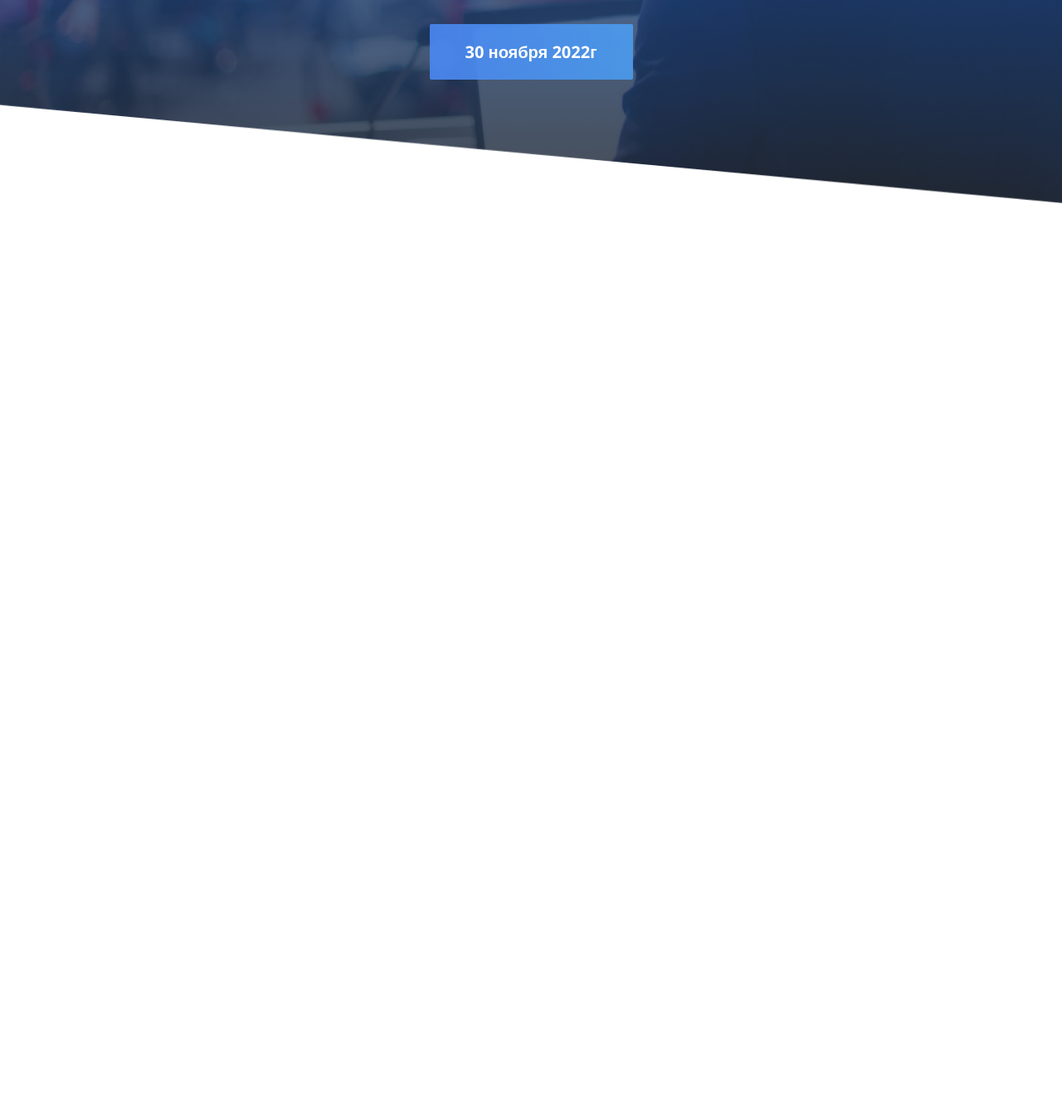
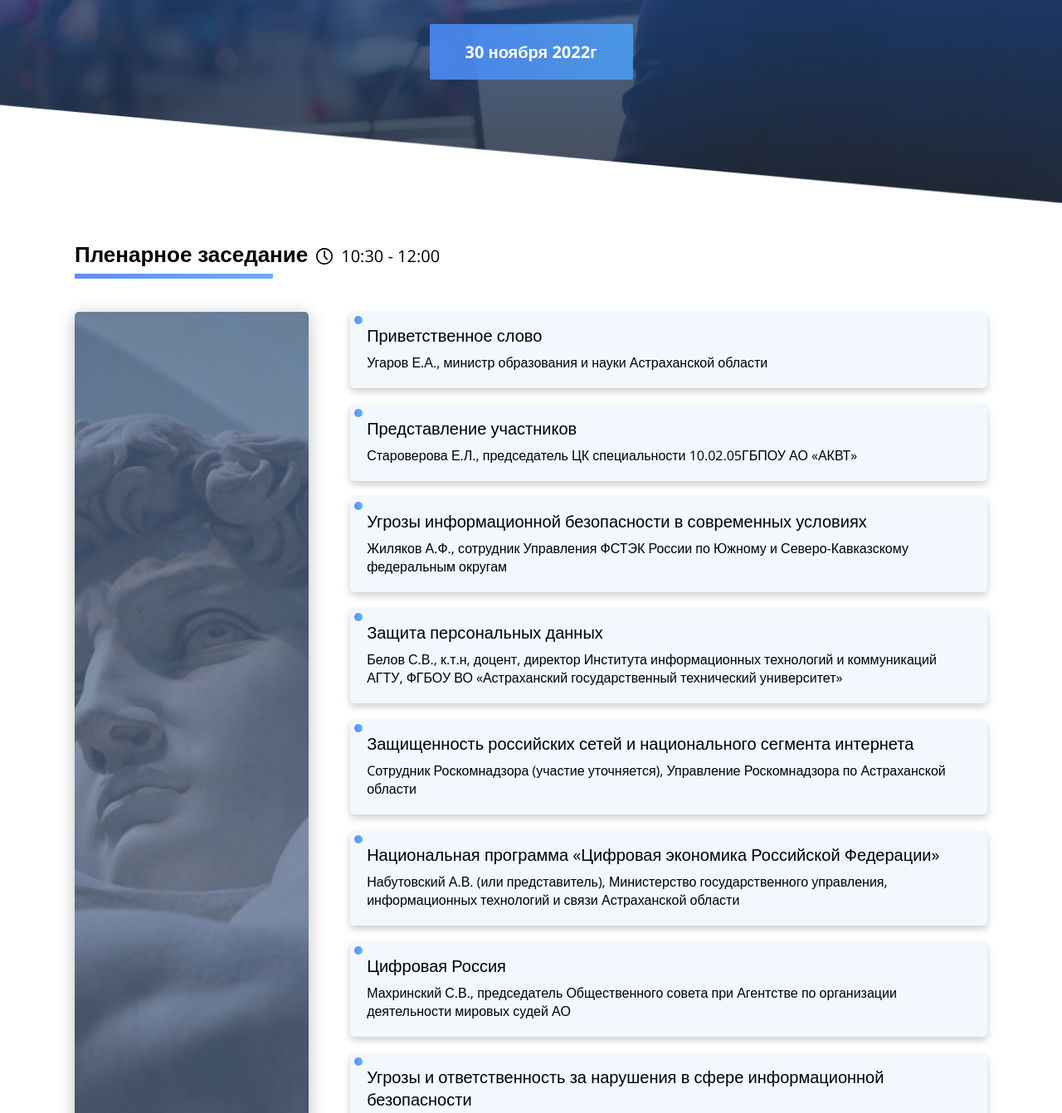
Before and after one commit to Prizzz/conference-InfoSec, a website built with webpack: page conference/src/index.html in a window 1280 px wide. Shown: the part 500-1842 px from the top of the page at 83% size. Before the commit the page ends 800 px from the top, so only its background shows below. Built offline with nearby package versions, Linux system fonts and the light colour scheme.

Commit message:
fear: add plenum section

```diff
--- a/conference/src/index.html
+++ b/conference/src/index.html
@@ -4,13 +4,14 @@
   <meta charset="UTF-8">
   <meta http-equiv="X-UA-Compatible" content="IE=edge">
   <meta name="viewport" content="width=device-width, initial-scale=1.0">
+  <link type="Image/x-icon" href="img/favicon.ico" rel="icon">
   <title>Конференция</title>
 </head>
 <body>
   <section class="hero">
     <div class="container">
       <nav class="nav">
-        <a href="#" class="nav-link">Пленум</a>
+        <a href="#plenum" class="nav-link">Пленум</a>
         <a href="#" class="nav-link">Расписание</a>
         <a href="#" class="nav-link">Гости</a>
       </nav>
@@ -20,5 +21,63 @@
       <div class="hero-date">30 ноября 2022г</div>
     </div>
   </section>
+
+  <section class="plenum" id="plenum">
+    <div class="container">
+      <div class="plenum-title">
+        <h3 class="section-title">Пленарное заседание</h3>
+        <img src="img/clock.svg" alt="clock-icon" class="plenum-clock">
+        <span class="plenum-time">10:30 - 12:00</span>
+      </div>
+      <div class="plenum-content">
+        <img src="img/plenum-img.png" alt="img" class="plenum-img">
+        <div class="plenum-list">
+          <div class="plenum-item">
+            <div class="plenum-item_decorator"></div>
+            <p class="plenum-item_title">Приветственное слово</p>
+            <p class="plenum-item_subtitle">Угаров Е.А., министр образования и науки Астраханской области</p>
+          </div>
+          <div class="plenum-item">
+            <div class="plenum-item_decorator"></div>
+            <p class="plenum-item_title">Представление участников</p>
+            <p class="plenum-item_subtitle">Староверова Е.Л., председатель ЦК специальности 10.02.05ГБПОУ АО «АКВТ»</p>
+          </div>
+          <div class="plenum-item">
+            <div class="plenum-item_decorator"></div>
+            <p class="plenum-item_title">Угрозы информационной безопасности в современных условиях</p>
+            <p class="plenum-item_subtitle">Жиляков А.Ф., сотрудник Управления ФСТЭК России по Южному и Северо-Кавказскому федеральным округам</p>
+          </div>
+          <div class="plenum-item">
+            <div class="plenum-item_decorator"></div>
+            <p class="plenum-item_title">Защита персональных данных</p>
+            <p class="plenum-item_subtitle">Белов С.В., к.т.н, доцент, директор Института информационных технологий и коммуникаций АГТУ, ФГБОУ ВО «Астраханский государственный технический университет»</p>
+          </div>
+          <div class="plenum-item">
+            <div class="plenum-item_decorator"></div>
+            <p class="plenum-item_title">Защищенность российских сетей и национального сегмента интернета</p>
+            <p class="plenum-item_subtitle">Cотрудник Роскомнадзора (участие уточняется), Управление Роскомнадзора по Астраханской области</p>
+          </div>
+          <div class="plenum-item">
+            <div class="plenum-item_decorator"></div>
+            <p class="plenum-item_title">Национальная программа
+              «Цифровая экономика Российской Федерации»</p>
+            <p class="plenum-item_subtitle">Набутовский А.В. (или представитель), Министерство государственного управления, информационных технологий и связи Астраханской области</p>
+          </div>
+          <div class="plenum-item">
+            <div class="plenum-item_decorator"></div>
+            <p class="plenum-item_title">Цифровая Россия</p>
+            <p class="plenum-item_subtitle">Махринский С.В., председатель Общественного совета при Агентстве по организации деятельности мировых судей АО</p>
+          </div>
+          <div class="plenum-item">
+            <div class="plenum-item_decorator"></div>
+            <p class="plenum-item_title">Угрозы и ответственность за нарушения в сфере информационной безопасности</p>
+            <p class="plenum-item_subtitle">Cотрудник отдела МВД по преступлениям в сфере информационных технологий</p>
+          </div>
+        </div>
+      </div>
+    </div>
+  </section>
+
+  <img src="img/separator.png" alt="img" class="separator">
 </body>
 </html>
--- a/conference/src/styles/hero.sass
+++ b/conference/src/styles/hero.sass
@@ -18,7 +18,7 @@
     width: 245px
     padding: 20px 40px
     margin: 0 auto
-    background: linear-gradient(0deg, rgba(75, 135, 241, 0.2), rgba(75, 135, 241, 0.2)), linear-gradient(270deg, rgba(75, 169, 249, 0.8) 0%, rgba(75, 135, 241, 0.9) 100%)
+    background: $gradient
     border-radius: 2px
     +bold
     font-size: 20px
@@ -30,5 +30,17 @@
   justify-content: center
   margin-bottom: 100px
   &-link
+    position: relative
     color: #fff
     text-decoration: none
+    &::after
+      content: ''
+      position: absolute
+      width: 0
+      left: 0
+      bottom: -5px
+      height: 2px
+      background-color: #fff
+      transition: width 0.35s
+    &:hover::after
+      width: 100%
--- a/conference/src/styles/main.sass
+++ b/conference/src/styles/main.sass
@@ -1,13 +1,30 @@
+
+$gradient: linear-gradient(0deg, rgba(75, 135, 241, 0.2), rgba(75, 135, 241, 0.2)), linear-gradient(270deg, rgba(75, 169, 249, 0.8) 0%, rgba(75, 135, 241, 0.9) 100%)
+
 @import 'fonts'
 @import 'hero'
+@import 'plenum'
 
 *
   padding: 0
   margin: 0
   box-sizing: border-box
   transition: 0.3s
+  scroll-behavior: smooth
   +reg
 
 .container
   max-width: 1100px
   margin: 0 auto
+
+.section-title
+  +bold
+  font-size: 26px
+  &::after
+    display: block
+    margin-top: 6px
+    content: ""
+    width: 85%
+    height: 6px
+    background: $gradient
+    border-radius: 1px
--- /dev/null
+++ b/conference/src/styles/plenum.sass
@@ -0,0 +1,51 @@
+.plenum
+  padding-top: 30px
+  padding-bottom: 100px
+  &-title
+    display: flex
+    align-items: center
+    column-gap: 10px
+    margin-bottom: 40px
+  &-clock
+    position: relative
+    bottom: 3px
+  &-time
+    position: relative
+    bottom: 4px
+    font-size: 20px
+    +light
+  &-content
+    display: flex
+    column-gap: 50px
+  &-img
+    height: 1042px
+    border-radius: 5px
+    box-shadow: 0px 4px 20px rgba(0, 0, 0, 0.25)
+  &-list
+    display: flex
+    flex-direction: column
+    row-gap: 20px
+    flex-grow: 1
+  &-item
+    position: relative
+    padding: 15px 20px 20px 20px
+    background: #F2F8FD
+    border-radius: 5px
+    box-shadow: 0px 4px 10px rgba(0, 0, 0, 0.2)
+    &_decorator
+      position: absolute
+      top: 5px
+      left: 5px
+      width: 10px
+      height: 10px
+      border-radius: 50%
+      background: $gradient
+    &_title
+      font-size: 20px
+      margin-bottom: 8px
+    &_subtitle
+      font-size: 16px
+      +light
+
+.separator
+  width: 100%
```
Also changed, not shown: conference/src/img/clock.svg (added), conference/src/img/favicon.ico (added), conference/src/img/plenum-img.png (added), conference/src/img/separator.png (added).
